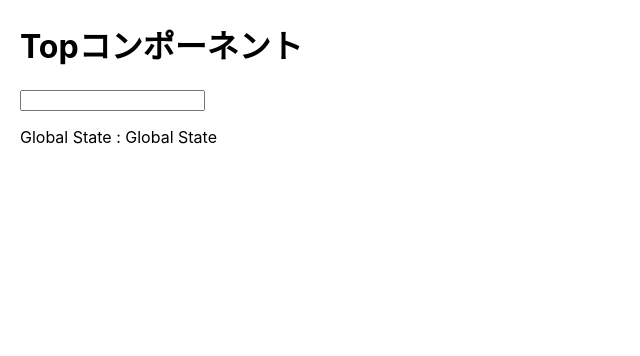
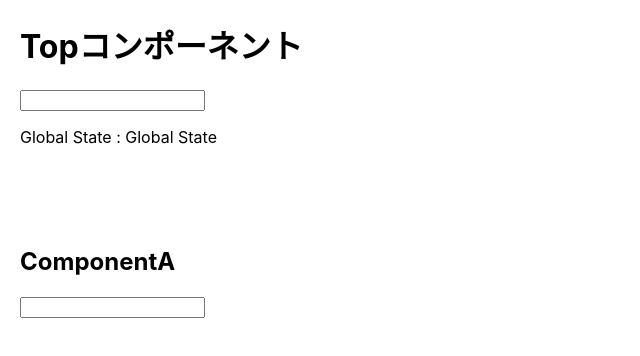
Before and after one commit to yuki-shimu-coder/react-global-state, a React (Create React App) app in the folder front/my-app/: page / in a window 1280 px wide. Shown: the top 356 px of the page, without its empty margins (0-640 px from the left). Built offline with nearby package versions, Linux system fonts and the light colour scheme.

Commit message:
ComponentAの準備

```diff
--- a/front/my-app/src/route/index.jsx
+++ b/front/my-app/src/route/index.jsx
@@ -4,7 +4,7 @@ import { BrowserRouter, Routes, Route } from 'react-router-dom';
 /** トップページ */
 import { Top } from '../screens/Top';
 /** ログインページ */
-import { Login } from '../screens/ComponentA';
+import { ComponentA } from '../screens/ComponentA';
 /** プロフィールページ */
 import { Profile } from '../screens/ComponentB';
 
@@ -16,7 +16,7 @@ export const RouterComponent = () => {
     <BrowserRouter>
       <Routes>
         <Route path="/" element={<Top />} />
-        <Route path="/login" element={<Login />} />
+        <Route path="/login" element={<ComponentA />} />
         <Route path="/profile" element={<Profile />} />
       </Routes>
     </BrowserRouter>
--- a/front/my-app/src/screens/ComponentA.jsx
+++ b/front/my-app/src/screens/ComponentA.jsx
@@ -1,13 +1,9 @@
-/** ボタンコンポネント */
-import { PageTransitonButton } from "../components/Button/PageTransitonButton";
-
-
-export const Login = () => {
+/** ComponentA */
+export const ComponentA = () => {
   return (
-    <div>
-      ログインページです。
-      <PageTransitonButton urlParam="profile" />
-      <PageTransitonButton urlParam="index" />
+    <div style={{ marginTop: '100px' }}>
+      <h2>ComponentA</h2>
+      <input type="text" />
     </div>
   );
 
--- a/front/my-app/src/screens/Top.jsx
+++ b/front/my-app/src/screens/Top.jsx
@@ -1,3 +1,6 @@
+import { ComponentA } from "./ComponentA";
+
+
 /** Topコンポーネント */
 export const Top = () => {
   return (
@@ -7,6 +10,8 @@ export const Top = () => {
         <input type="text" />
       </div>
       <p>Global State : Global State</p>
+
+      <ComponentA />
     </div>
   );
 
```
